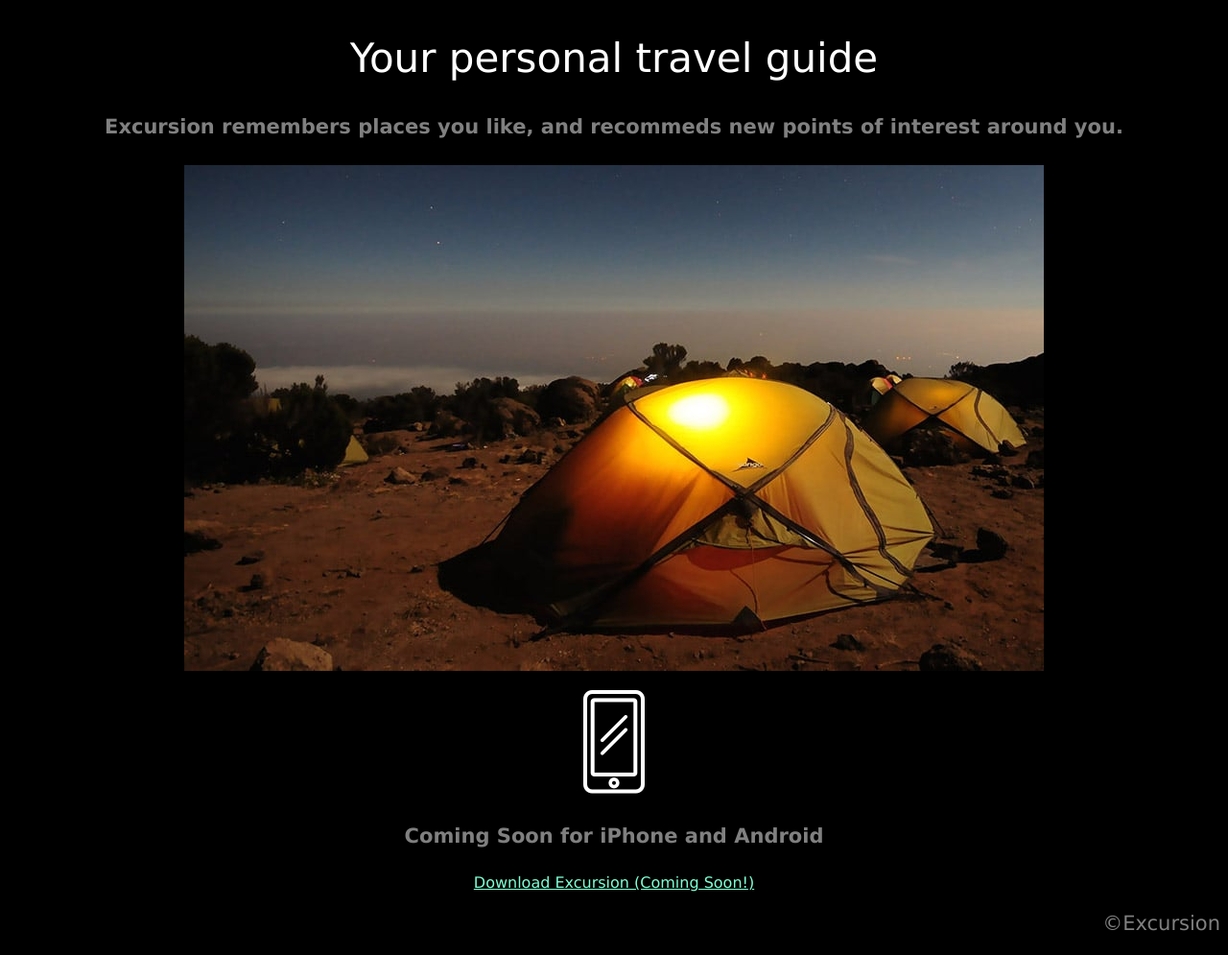
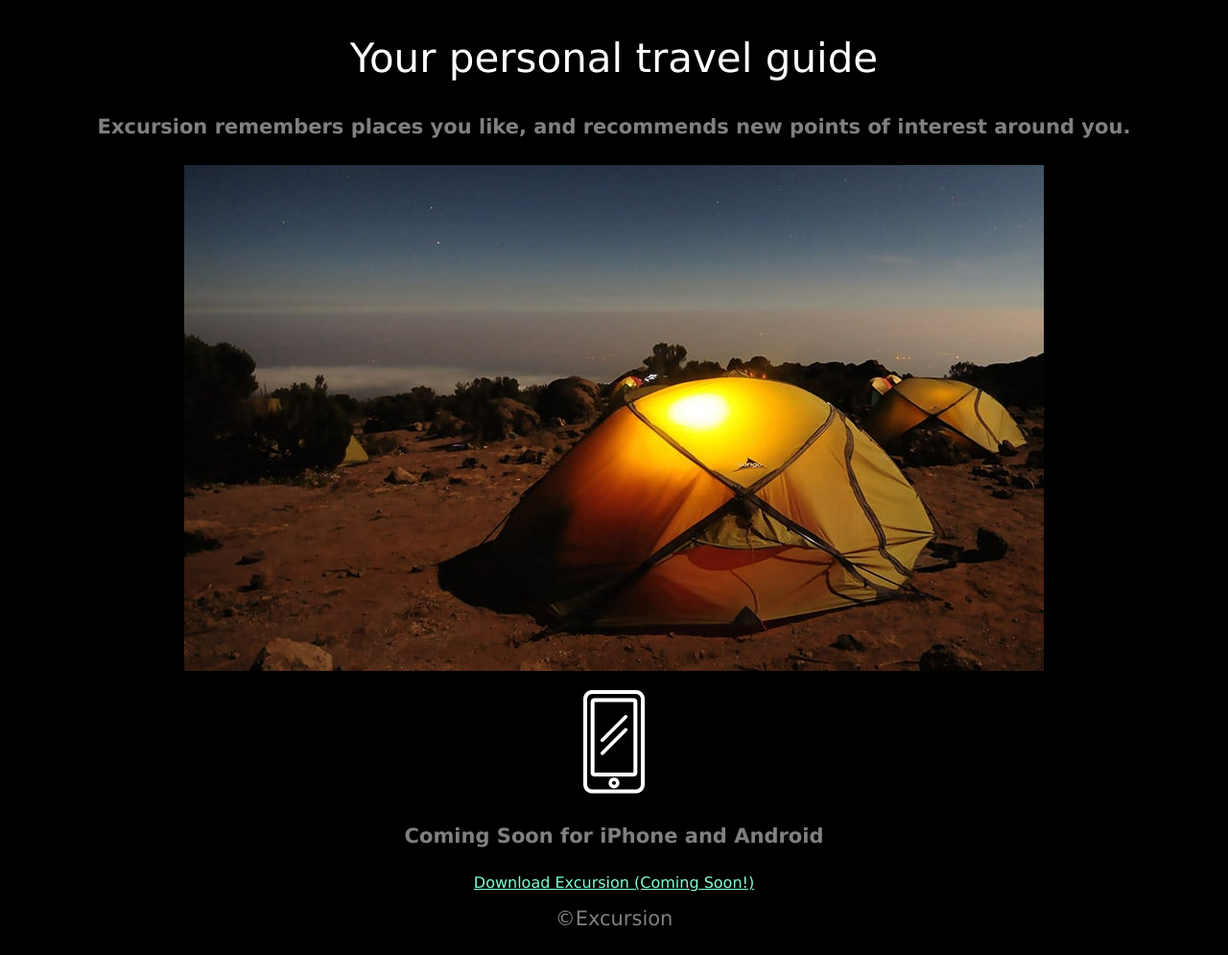
Before and after one commit to EdWiseCodes/excursion, a plain HTML site: page index.html in a window 1280 px wide. Shown: the part 313-1308 px from the top of the page at 96% size. Drawn offline with Linux system fonts and the light colour scheme.

Commit message:
Fix footer

```diff
--- a/index.html
+++ b/index.html
@@ -14,11 +14,11 @@
     <source src="resources/videos/excursion.mp4" type="video/mp4">
   </video>
   <h2 class="header--secondary">Your personal travel guide</h2>
-  <h4 class="header--sub-header">Excursion remembers places you like, and recommeds new points of interest around you.</h4>
+  <h4 class="header--sub-header">Excursion remembers places you like, and recommends new points of interest around you.</h4>
   <p><img src="resources/images/camp.jpg"></p>
   <p><img src="resources/images/phone.png"></p>
   <h4 class="header--sub-header">Coming Soon for iPhone and Android</h4>
   <p><a class="link--cta" href="#">Download Excursion (Coming Soon!)</a></p>
-  <p class ="footer">©Excursion</p>
+  <p><a class ="footer">©Excursion</a></p>
 </body>
 </html>
```
